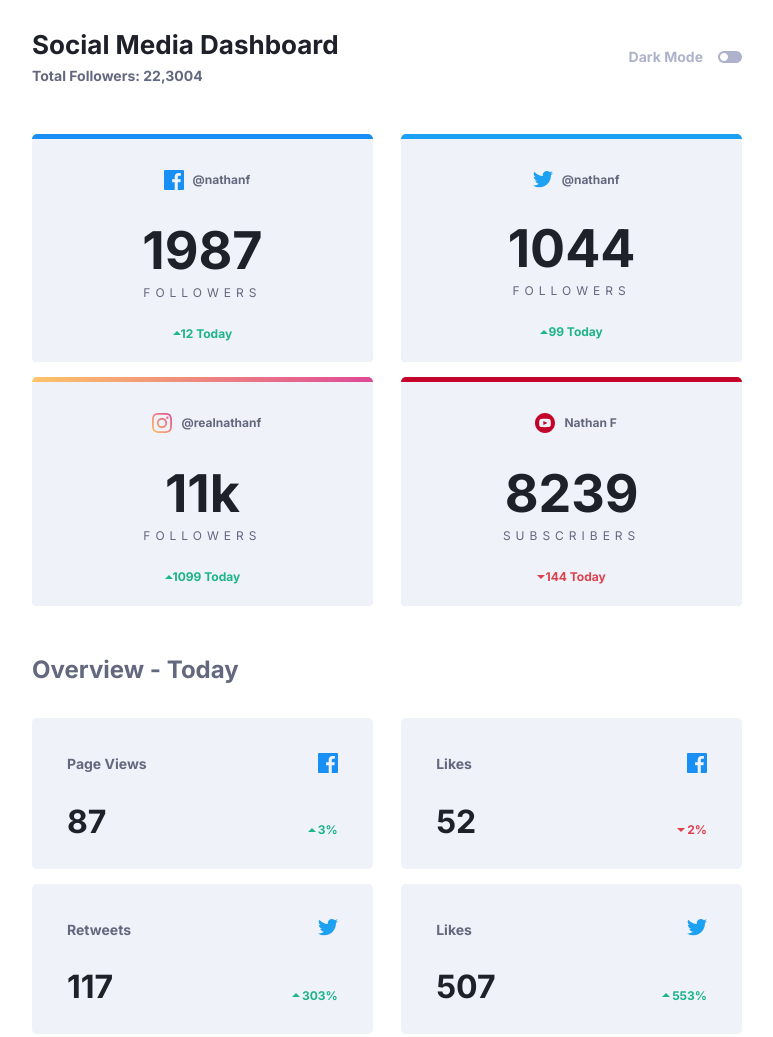
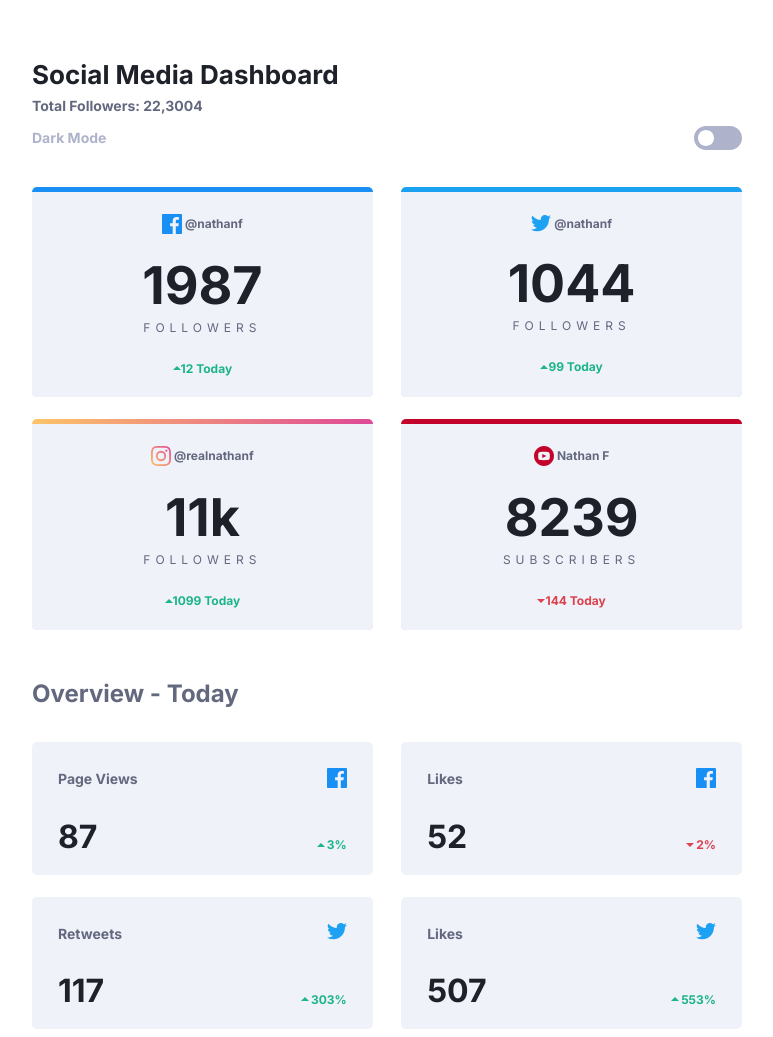
Before and after one commit to stuartmees/social-media-dashboard, a website built with webpack: page dist/index.html in a window 1280 px wide. Shown: the top 1037 px of the page, without its empty margins (253-1026 px from the left). Built offline with nearby package versions, Linux system fonts and the light colour scheme.

Commit message:
before adding accessibility

```diff
--- a/src/styles/base/_base.scss
+++ b/src/styles/base/_base.scss
@@ -4,17 +4,23 @@
     color: var(--text-main-color);
     font-weight: $text-main-weight;
     background-color: var(--main-background-color);
+    height: 100vh;
 }
 
 body {
     font-family: 'Inter', sans-serif;
 }
 
+main {
+    position: relative;
+    bottom: 120px;
+}
+
 .container {
 
     width: 90%;
     max-width: 400px;
-    margin: 30px auto 50px auto;
+    margin: 0px auto 50px auto;
 }
 
 h1 {
--- a/src/styles/components/_header.scss
+++ b/src/styles/components/_header.scss
@@ -1,10 +1,18 @@
 header {
+
+    background-color: var(----header-background-color);
+    padding-bottom: 60px;
+
     font-size: $header-small-size;
+
+    &.dash-header {
+        padding-top: 40px;
+    }
 
 
     .dash-header__rule {
         margin-top: 25px;
-        margin-bottom: 15px;
+        margin-bottom: 10px;
     }
 
     .dash-header__toggle {
@@ -58,7 +66,15 @@
 }
 
 @media only screen and (min-width: 680px) {
+
+    header {
+
+        &.dash-header{
+                padding-top: 60px;
+        }
+
         .dash-header {
+
             .container {
                 display: flex;
                 justify-content: space-between;
@@ -72,6 +88,8 @@
 
             }
         }
+    }
+
 
     .dash-header__rule {
         display: none;
@@ -80,7 +98,6 @@
 
 @media only screen and (min-width: 1300px) {
     .dash-header {
-        padding-top: 30px;
 
         .container {
             section {
--- a/src/styles/components/_item.scss
+++ b/src/styles/components/_item.scss
@@ -45,7 +45,7 @@
 
         .item__platform {
             img {
-                padding:9px;
+                padding-right:3px;
             }
         }
 
@@ -126,9 +126,9 @@
 
 
 @media only screen and (min-width: 680px) {
-    .overview {
+    .overview-list {
         .item {
-            padding: 35px;
+            padding: 26px;
         }
     }
 
--- a/src/styles/components/_list.scss
+++ b/src/styles/components/_list.scss
@@ -2,13 +2,23 @@
     margin-top: 35px;
     h2 {
         font-size: $header-medium-size;
+    }
+
+
+}
+
+[theme="dark"] {
+    .overview {
+        h2 {
+            color: var(--text-emphasis-color);
+        }
     }
 }
 
 .list__grid {
     display: grid;
     grid-template-columns: auto;
-    grid-row-gap: 15px;
+    grid-row-gap: 22px;
 }
 
 
@@ -25,11 +35,10 @@
             margin-top: 35px;
         }
     }
-
 }
 
 @media only screen and (min-width: 1300px) {
     .list__grid {
-        grid-template-columns: 24% 24% 24% 24%;
+        grid-template-columns: 23% 23% 23% 23%;
     }
 }
```
Also changed, not shown: dist/index.html. Lines whose indentation alone changed are shown as unchanged.
